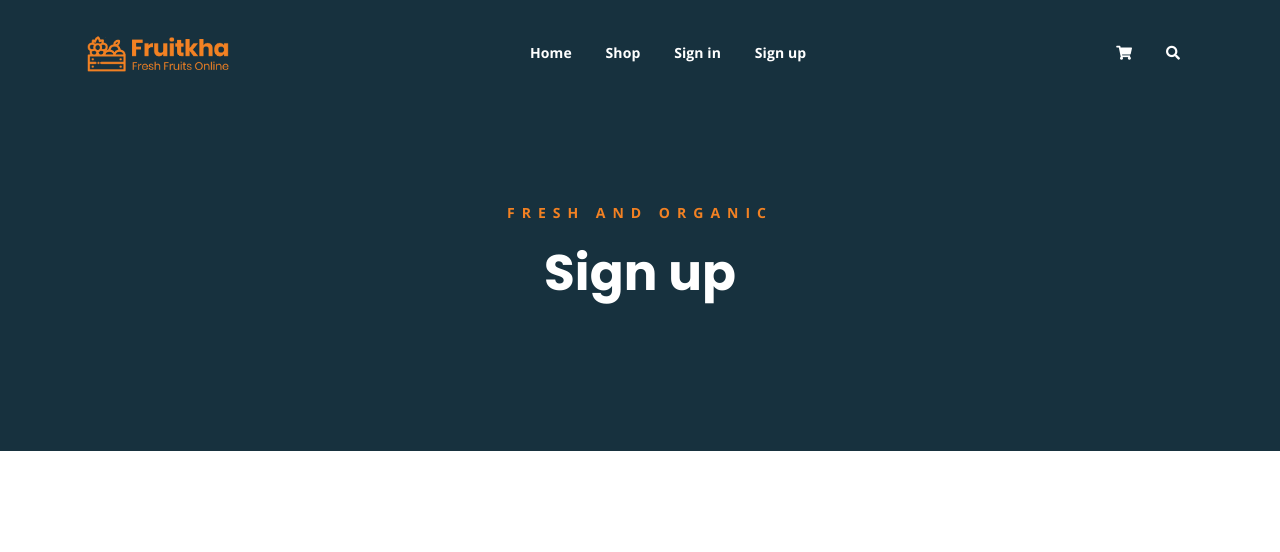
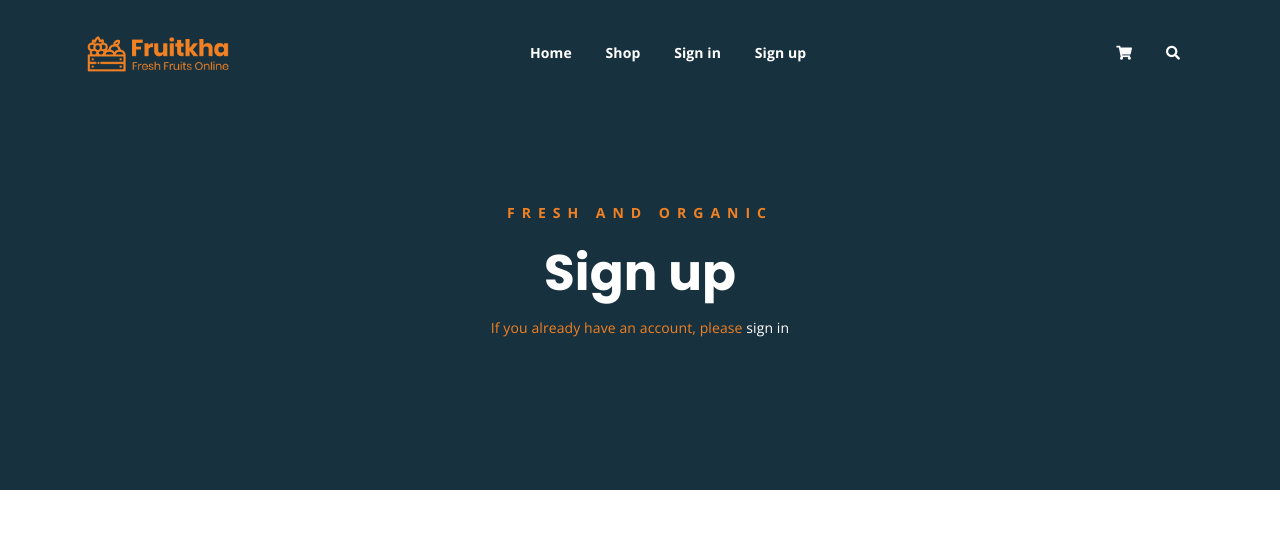
Before and after one commit to dmitriy-lar/Fruitkha-E-commerce, a Django app: template fruitkha/client/templates/client/register.html in a window 1280 px wide. Shown: the top 552 px of the page. Run offline with Django 4.2, Linux system fonts and the light colour scheme; the template is opened without the code that fills it: values that come from a table or form of the project are taken from there, others are empty; parts of the project's set-up code (start-up, migrations or seed data) failed here and were passed over; some libraries are stand-ins or nearby versions.

Commit message:
Refactoring authentication system

```diff
--- a/fruitkha/client/templates/client/login.html
+++ b/fruitkha/client/templates/client/login.html
@@ -24,6 +24,9 @@
                 <div class="breadcrumb-text">
                     <p>Fresh and Organic</p>
                     <h1>Sign in</h1>
+                    <div class="mt-3">
+                        <span style="color:#F28123">If you don`t have an account, please</span> <a href="{% url 'register' %}" style="color:#fff">sign up</a>
+                    </div>
                 </div>
             </div>
         </div>
--- a/fruitkha/client/templates/client/register.html
+++ b/fruitkha/client/templates/client/register.html
@@ -15,6 +15,7 @@
     color:red;
 }
 
+
 </style>
 <!-- breadcrumb-section -->
 <div class="breadcrumb-section breadcrumb-bg">
@@ -24,6 +25,10 @@
                 <div class="breadcrumb-text">
                     <p>Fresh and Organic</p>
                     <h1>Sign up</h1>
+                    <div class="mt-3">
+                        <span style="color:#F28123">If you already have an account, please</span> <a
+                            href="{% url 'login ' %}" style="color:#fff">sign in</a>
+                    </div>
                 </div>
             </div>
         </div>
```
